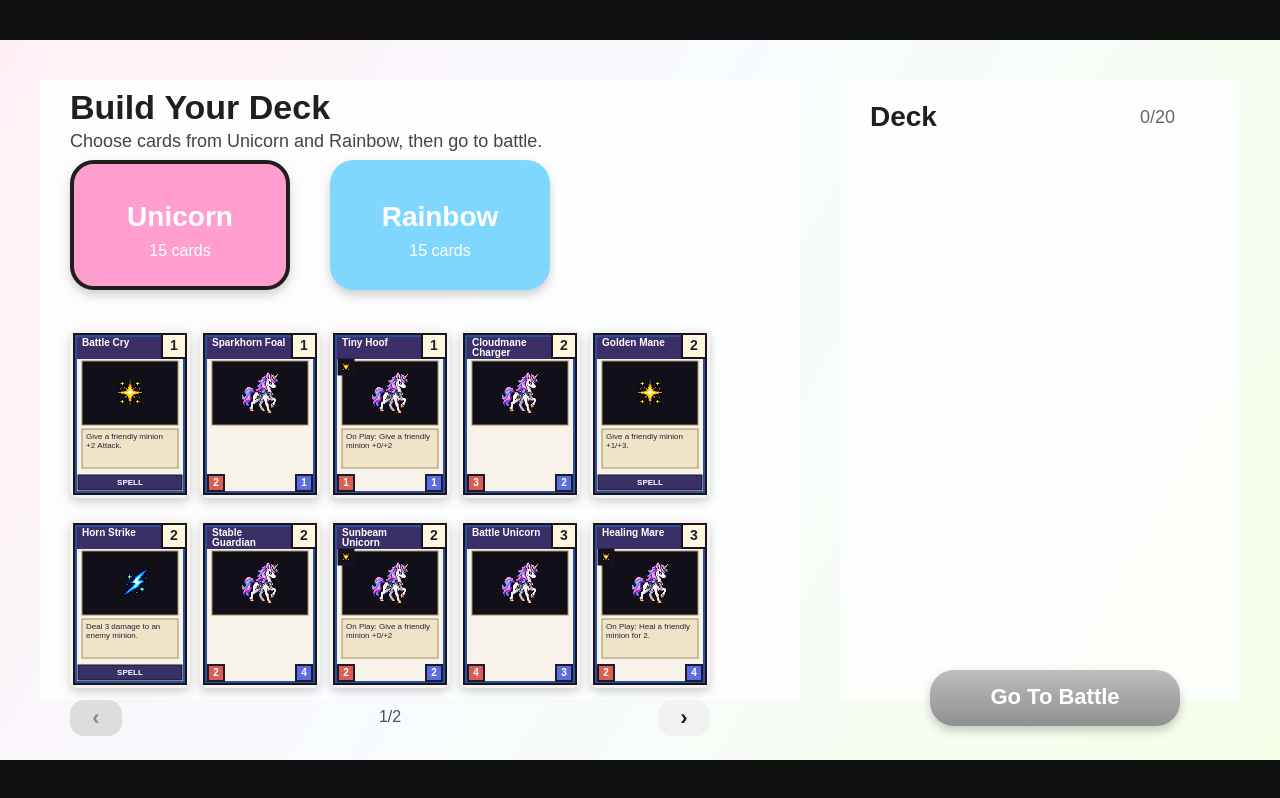
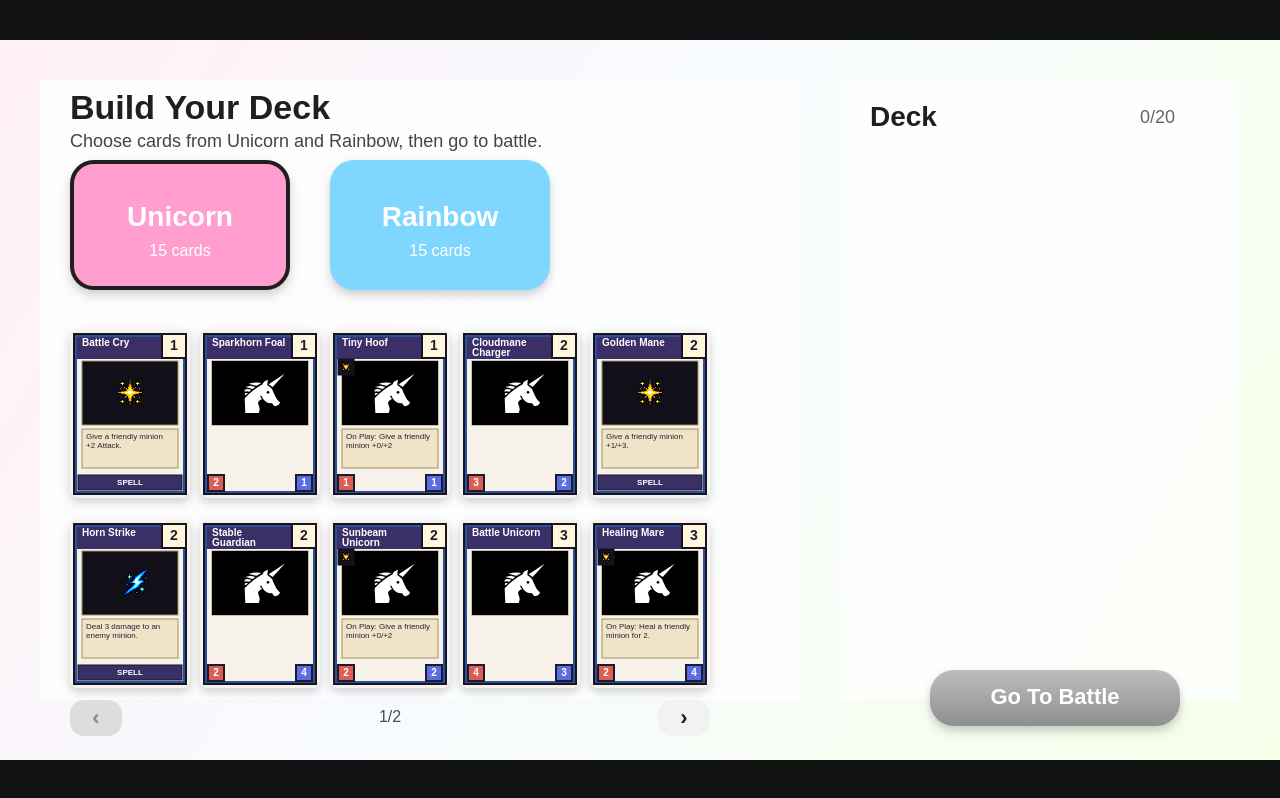
Before and after one commit to L-Greco/color-thief, a plain HTML site: page index.html in a window 1280 px wide. Drawn offline with Linux system fonts and the light colour scheme.

Commit message:
feat: add minion art rendering and update card attack logic

```diff
--- a/index.html
+++ b/index.html
@@ -18,6 +18,7 @@
     <script src="./src/player.js"></script>
     <script src="./src/enemy.js"></script>
     <script src="./src/card-assets.js"></script>
+    <script src="./src/minion-art.js"></script>
     <script src="./src/card.js"></script>
     <script src="./src/battle-state.js"></script>
     <script src="./src/game.js"></script>
--- a/src/card.js
+++ b/src/card.js
@@ -181,8 +181,10 @@ class Card {
 
     this.attackRotation = attackDirection * ATTACK_EFFECT_TILT;
     this.attackScaleBoost = ATTACK_EFFECT_SCALE * attackWave;
-    this.attackOffsetX = this.attackDirectionX * ATTACK_EFFECT_LUNGE * attackWave;
-    this.attackOffsetY = this.attackDirectionY * ATTACK_EFFECT_LUNGE * attackWave;
+    this.attackOffsetX =
+      this.attackDirectionX * ATTACK_EFFECT_LUNGE * attackWave;
+    this.attackOffsetY =
+      this.attackDirectionY * ATTACK_EFFECT_LUNGE * attackWave;
   }
 
   draw() {
@@ -207,6 +209,7 @@ class Card {
 
     const palette = this.getPalette();
     const artRect = this.getArtRect();
+    console.log(artRect);
     const effectRect = this.getEffectRect();
 
     ctx.shadowColor = "rgba(0, 0, 0, 0.18)";
@@ -298,6 +301,16 @@ class Card {
     ctx.strokeStyle = palette.innerBorder;
     ctx.lineWidth = 1;
     ctx.strokeRect(rect.x, rect.y, rect.width, rect.height);
+
+    if (
+      this.type === "minion" &&
+      drawMinionArt(this.theme, rect, {
+        unique: this.unique,
+        card: this,
+      })
+    ) {
+      return;
+    }
 
     const image = this.getArtImage();
 
--- a/src/collection.js
+++ b/src/collection.js
@@ -662,17 +662,12 @@ enemyStarterDeckConfig = [
     attack: 5,
     health: 6,
     unique: true,
-    text: "On Play: Deal 4 damage to all enemy minions and 4 damage to the enemy hero.",
+    text: "On Play: Deal 4 damage to all enemy minions.",
     effects: [
       {
         trigger: "onPlay",
         type: "damage",
         target: "allEnemyMinions",
-        amount: 4,
-      },
-      {
-        trigger: "onPlay",
-        type: "damage",
         amount: 4,
       },
     ],
--- /dev/null
+++ b/src/minion-art.js
@@ -0,0 +1,150 @@
+class UnicornMinionArt {
+  draw(rect, options = {}) {
+    const sourceWidth = 64;
+    const sourceHeight = 96;
+    const scale = Math.min(
+      rect.width / sourceWidth,
+      rect.height / sourceHeight,
+    );
+    const width = sourceWidth * scale;
+    const height = sourceHeight * scale;
+    const x = rect.x + (rect.width - width) / 2;
+    const y = rect.y + (rect.height - height) / 2;
+
+    ctx.fillStyle = "#000";
+    ctx.fillRect(rect.x, rect.y, rect.width, rect.height);
+
+    ctx.save();
+    // The source art keeps the editor's bottom-right coordinate system.
+    ctx.translate(x + width, y + height);
+    ctx.scale(-scale, -scale);
+    this.drawUnicorn(options.unique);
+    ctx.restore();
+  }
+
+  drawUnicorn(isUnique) {
+    const spX = 25;
+    const spY = 48;
+    const unicornColor = isUnique ? this.createUniqueGradient(spX, spY) : "#fff";
+
+    ctx.lineCap = "round";
+    ctx.lineJoin = "round";
+    ctx.lineWidth = 2.5;
+    ctx.fillStyle = unicornColor;
+
+    ctx.beginPath();
+    ctx.moveTo(spX + 29, spY - 30);
+    ctx.lineTo(spX + 30, spY - 8);
+    ctx.quadraticCurveTo(spX + 18, spY + 5, spX + 3, spY + 13);
+    ctx.bezierCurveTo(spX + 2, spY + 17, spX, spY + 18, spX - 5, spY + 20);
+    ctx.quadraticCurveTo(spX - 4, spY + 16, spX - 4, spY + 12);
+    ctx.quadraticCurveTo(spX - 8, spY + 9, spX - 11, spY + 6);
+    ctx.bezierCurveTo(
+      spX - 18,
+      spY - 11,
+      spX - 20,
+      spY - 11,
+      spX - 23,
+      spY - 14,
+    );
+    ctx.quadraticCurveTo(spX - 22, spY - 19, spX - 15, spY - 20);
+    ctx.quadraticCurveTo(spX - 13, spY - 19, spX - 11, spY - 15);
+    ctx.quadraticCurveTo(spX - 1, spY - 17, spX + 5, spY - 4);
+    ctx.lineTo(spX + 7, spY - 4);
+    ctx.quadraticCurveTo(spX + 6, spY - 7, spX + 4, spY - 9);
+    ctx.bezierCurveTo(spX + 17, spY - 15, spX + 3, spY - 19, spX + 9, spY - 30);
+    ctx.lineTo(spX + 29, spY - 30);
+    ctx.closePath();
+    ctx.fill();
+
+    ctx.fillStyle = unicornColor;
+    ctx.beginPath();
+    ctx.moveTo(spX - 6, spY + 13);
+    ctx.bezierCurveTo(spX - 8, spY + 12, spX - 11, spY + 9, spX - 12, spY + 9);
+    ctx.lineTo(spX - 30, spY + 29);
+    ctx.lineTo(spX - 6, spY + 13);
+    ctx.closePath();
+    this.paintAccent();
+
+    this.drawWings(spX, spY, unicornColor);
+
+    ctx.fillStyle = "#000";
+    ctx.beginPath();
+    ctx.arc(spX - 5, spY + 1, 2, 0, PI * 2);
+    ctx.fill();
+  }
+
+  createUniqueGradient(spX, spY) {
+    const gradient = ctx.createLinearGradient(
+      spX - 30,
+      spY + 29,
+      spX + 30,
+      spY - 30,
+    );
+    gradient.addColorStop(0, "#090806");
+    gradient.addColorStop(0.2, "#8c6415");
+    gradient.addColorStop(0.42, "#fff7d0");
+    gradient.addColorStop(0.6, "#ffd45a");
+    gradient.addColorStop(0.8, "#805510");
+    gradient.addColorStop(1, "#050504");
+    return gradient;
+  }
+
+  paintAccent() {
+    ctx.fill();
+  }
+
+  drawWings(spX, spY, color) {
+    ctx.strokeStyle = color;
+    ctx.fillStyle = color;
+
+    ctx.beginPath();
+    ctx.moveTo(spX + 29, spY);
+    ctx.lineTo(spX + 30, spY - 3);
+    ctx.lineTo(spX + 28, spY - 3);
+    ctx.lineTo(spX + 25, spY);
+    ctx.lineTo(spX + 29, spY);
+    ctx.closePath();
+    this.paintAccent();
+
+    ctx.beginPath();
+    ctx.moveTo(spX + 30, spY + 2);
+    ctx.quadraticCurveTo(spX + 28, spY + 3, spX + 23, spY + 2);
+    ctx.lineTo(spX + 20, spY + 5);
+    ctx.lineTo(spX + 26, spY + 6);
+    ctx.lineTo(spX + 30, spY + 5);
+    ctx.lineTo(spX + 30, spY + 2);
+    ctx.closePath();
+    this.paintAccent();
+
+    ctx.beginPath();
+    ctx.moveTo(spX + 29, spY + 9);
+    ctx.quadraticCurveTo(spX + 26, spY + 8, spX + 18, spY + 6);
+    ctx.lineTo(spX + 14, spY + 9);
+    ctx.lineTo(spX + 21, spY + 11);
+    ctx.lineTo(spX + 29, spY + 9);
+    ctx.closePath();
+    this.paintAccent();
+
+    ctx.beginPath();
+    ctx.moveTo(spX + 24, spY + 14);
+    ctx.quadraticCurveTo(spX + 21, spY + 13, spX + 12, spY + 11);
+    ctx.quadraticCurveTo(spX + 8, spY + 13, spX + 5, spY + 15);
+    ctx.quadraticCurveTo(spX + 13, spY + 17, spX + 24, spY + 14);
+    ctx.closePath();
+    this.paintAccent();
+  }
+}
+
+minionArtRenderers = {
+  unicorn: new UnicornMinionArt(),
+};
+
+drawMinionArt = (theme, rect, options = {}) => {
+  const renderer = minionArtRenderers[theme];
+
+  if (!renderer) return false;
+
+  renderer.draw(rect, options);
+  return true;
+};
```
